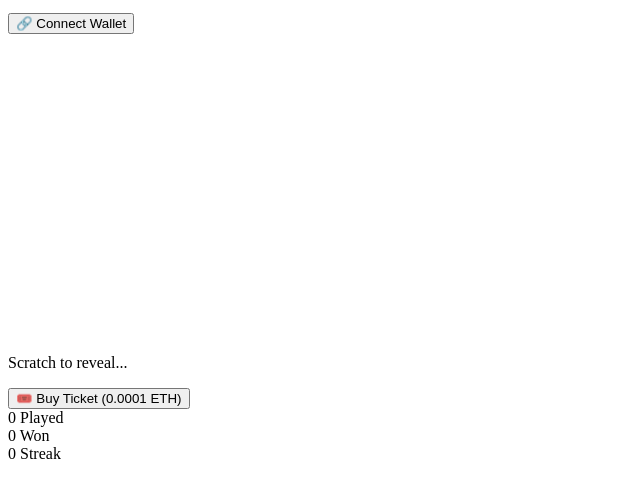
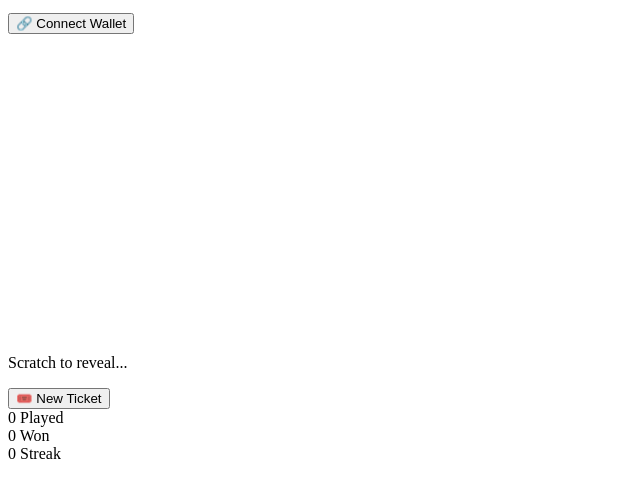
Before and after one commit to Tunahankoc1/ScratchWin, a website with bundled scripts: page index.html in a window 1280 px wide. Shown: the part 128-626 px from the top of the page, without its empty margins (0-640 px from the left). Built offline with nearby package versions, Linux system fonts and the light colour scheme.

Commit message:
free to play

```diff
--- a/index.html
+++ b/index.html
@@ -38,7 +38,7 @@
       <div class="result-desc" id="resultDesc"></div>
     </div>
 
-    <button class="btn-play" id="btnPlay" onclick="buyTicket()">🎟️ Buy Ticket (0.0001 ETH)</button>
+    <button class="btn-play" id="btnPlay" onclick="newGame()">🎟️ New Ticket</button>
 
     <div class="stats">
       <div class="stat">
```
